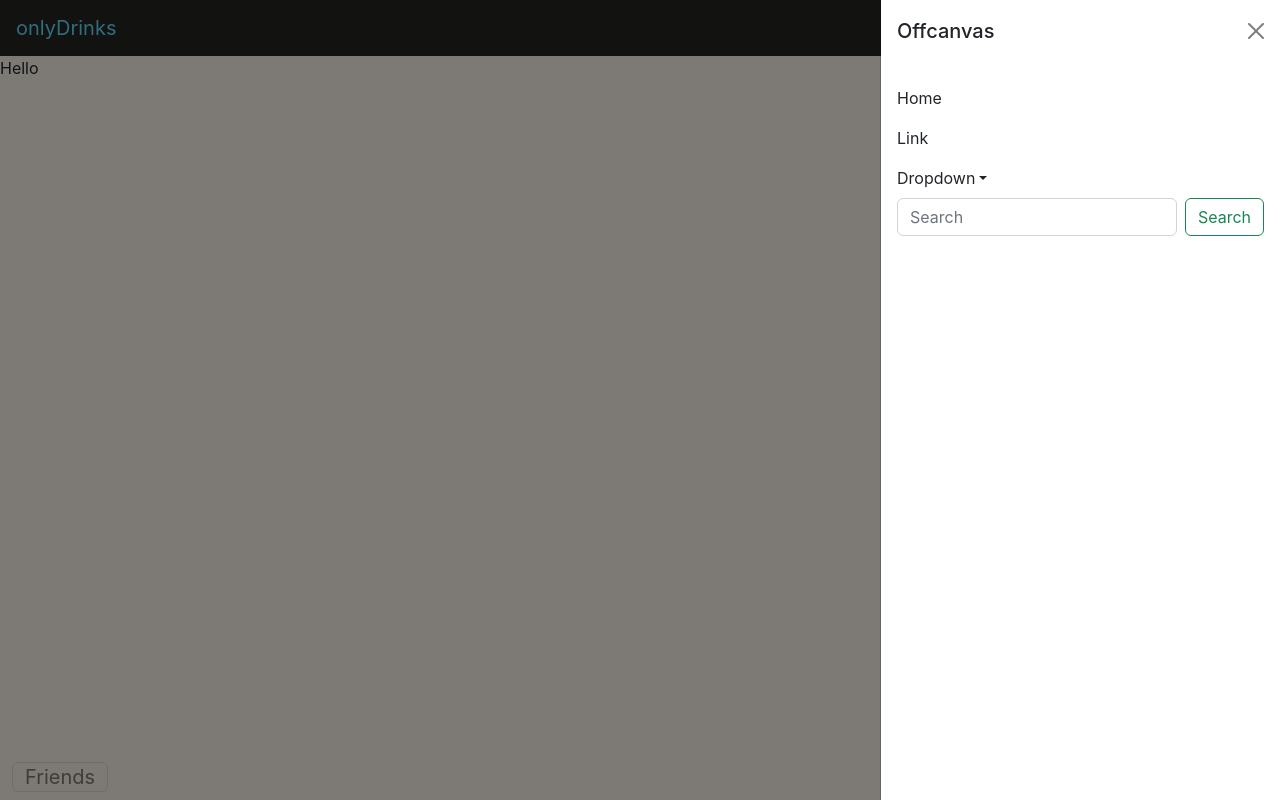
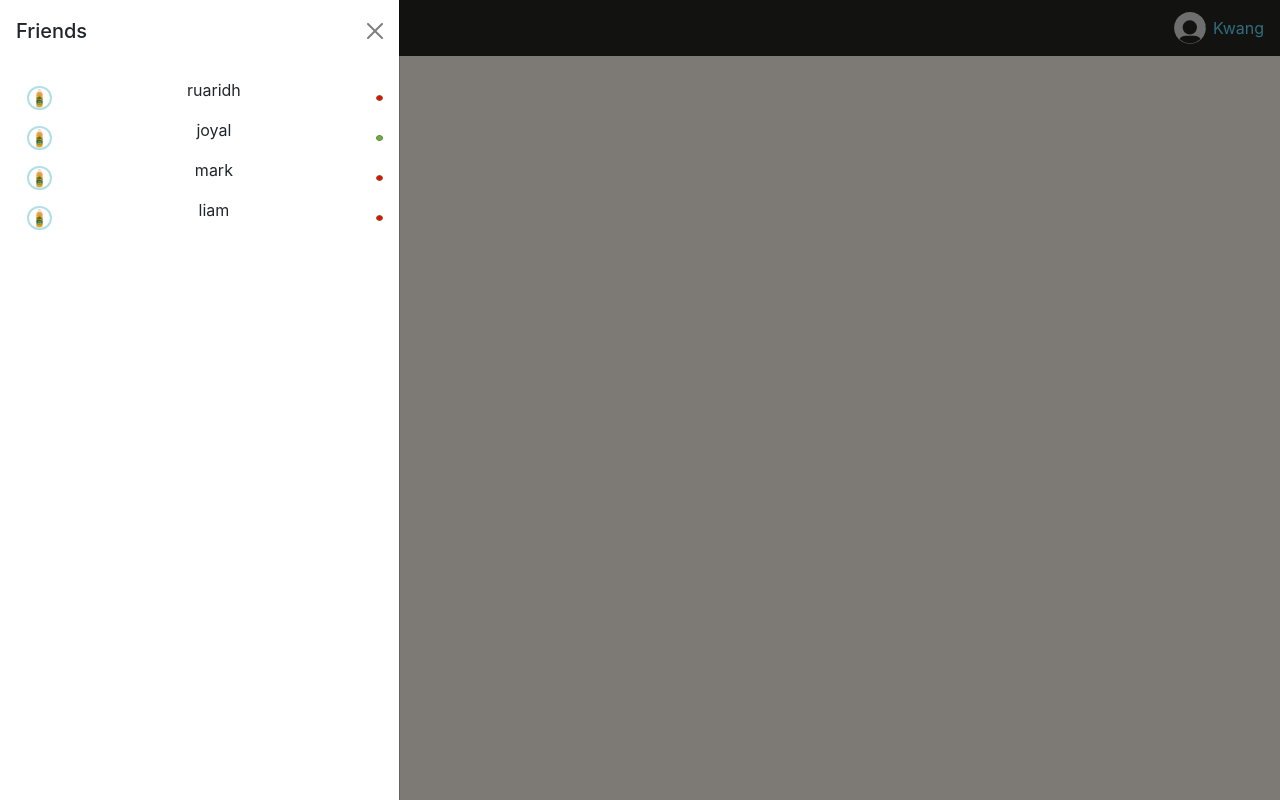
Before and after one commit to markj1003/drnk, a React (Create React App) app in the folder drnk/: page / in a window 1280 px wide. Both pictures are taken after a click on the button "Friends". Built offline with nearby package versions, Linux system fonts and the light colour scheme; no server answers.

Commit message:
fix offcanvas bug

```diff
--- a/drnk/src/App.js
+++ b/drnk/src/App.js
@@ -8,12 +8,6 @@ import {RouterProvider} from "react-router-dom";
 import {router} from "./routes";
 
 function App() {
-  //this will get the online statuses of all your friends every 2 mins
-  // todo: send an update request to the server every x mins to say you're still online
-  useIntervalHook(() => {
-    store.dispatch(getUserStatuses());
-  }, 120000);
-
   return (
     <Provider store={store}>
         <RouterProvider router={router} />
--- a/drnk/src/homePageBS.css
+++ b/drnk/src/homePageBS.css
@@ -1,3 +1,5 @@
-.kwang {
-    display: none;
+.root {
+    display: flex;
+    height: 100%;
+    width: 100%
 }
--- a/drnk/src/homePageBS.js
+++ b/drnk/src/homePageBS.js
@@ -1,127 +1,65 @@
-import React from "react";
+import React, {useState} from "react";
 import Button from 'react-bootstrap/Button';
-import Container from 'react-bootstrap/Container';
-import Stack from 'react-bootstrap/Stack';
-import Form from 'react-bootstrap/Form';
-import "./homePageBS.css"
-import Navbar from 'react-bootstrap/Navbar'
-import Nav from 'react-bootstrap/Nav';
-import NavDropdown from 'react-bootstrap/NavDropdown';
 import Offcanvas from 'react-bootstrap/Offcanvas';
-import Collapse from "react-bootstrap/esm/Collapse";
+import FriendList from "./friend/FriendList";
+import useIntervalHook from "./hooks/useIntervalHook";
+import store from "./store";
+import {getUserStatuses} from "./storeSlices/onlineStatusesSlice";
 
-let expand = false;
+function RoomsSideBar() {
+    const [show, setShow] = useState(false);
+    const handleClose = () => setShow(false);
+    const handleShow = () => setShow(true);
 
-export default class HomePage extends React.Component {
-    constructor(props) {
-        super(props);
-        this.clickHandler = this.clickHandler.bind(this);
-        //leftClick is an entry point for debugging
-        this.leftClick = this.leftClick.bind(this);
-        this.state = {
-            show: false
-        }
-    }
+    return (
+        <>
+            <Button variant="primary" onClick={handleShow}> Rooms </Button>
 
-    render() {
-        return <div>
-            <Stack className="bg-light d-flex align-top">
-            <div className="flex-fill">
-                {/* the main pane will go here */}
-            <p>Hello</p>
-            </div>
-        </Stack>
-        <Navbar key={expand} fixed='bottom' expand={expand} className="bg-light">
-          <Container fluid>
-            <Navbar.Toggle aria-controls={'tab-right'} children='Friends'
-                 id='tab-right-button'
-                 />
-            {/*yes, leftClick is triggered by the right button... none of this is final anyway so
-             I didn't bother changing it */}
-            <button className="navbar-toggler" type="button" onClick={this.leftClick}>
-                Rooms
-            </button>
-            <Navbar.Offcanvas
-              id={`offcanvasNavbar-expand-false`}
-              aria-labelledby={`offcanvasNavbarLabel-expand-false`}
-              placement="end"
-              className='tab-right'
-            >
-              <Offcanvas.Header closeButton>
-                <Offcanvas.Title id={`offcanvasNavbarLabel-expand-false`}>
-                  Offcanvas
-                </Offcanvas.Title>
-              </Offcanvas.Header>
-              {/* placeholder Offcanvas body */}
-              <Offcanvas.Body>
-                <Nav className="justify-content-end flex-grow-1 pe-3">
-                  <Nav.Link href="#action1">Home</Nav.Link>
-                  <Nav.Link href="#action2">Link</Nav.Link>
-                  <NavDropdown
-                    title="Dropdown"
-                    id={`offcanvasNavbarDropdown-expand-false`}
-                  >
-                    <NavDropdown.Item href="#action3">Action</NavDropdown.Item>
-                    <NavDropdown.Item href="#action4">
-                      Another action
-                    </NavDropdown.Item>
-                    <NavDropdown.Divider />
-                    <NavDropdown.Item href="#action5">
-                      Something else here
-                    </NavDropdown.Item>
-                  </NavDropdown>
-                </Nav>
-                <Form className="d-flex">
-                  <Form.Control
-                    type="search"
-                    placeholder="Search"
-                    className="me-2"
-                    aria-label="Search"
-                  />
-                  <Button variant="outline-success">Search</Button>
-                </Form>
-              </Offcanvas.Body>
-            </Navbar.Offcanvas>
-            {/* Collapse provides animation utility in react bootstrap
-             this Collapse doesn't actually change anything though- I think
-            offcanvas unmounts on its own before collapse can do anything about it */}
-            <Collapse in={this.state.show} dimension="width" unmountOnExit={true}>
-            <div className="myOff offcanvas offcanvas-start"
-                tabIndex="-1"
-                id={'tab-left'}
-                aria-labelledby={'tab-left'}
-                placement="start" >
-                <h1>Testing</h1>
+            <Offcanvas show={show} onHide={handleClose} placement={'end'}>
                 <Offcanvas.Header closeButton>
-                    <Offcanvas.Title id={`tab-left-label`}>
-                    Offcanvas
-                    </Offcanvas.Title>
+                    <Offcanvas.Title> Rooms </Offcanvas.Title>
                 </Offcanvas.Header>
-            </div>
-            </Collapse>
-          </Container>
-        </Navbar>
-        </div>
-    }
+                <Offcanvas.Body>
+                    Some text as placeholder. In real life you can have the elements you
+                    have chosen. Like, text, images, lists, etc.
+                </Offcanvas.Body>
+            </Offcanvas>
+        </>
+    );
+}
 
-    clickHandler(ev) {
-        if (ev.type === 'welcome') {
-            console.log('already home');
-        }
-        if (ev.type === 'userHome') {
-            console.log('todo');
-        }
-    }
+function FriendSideBar() {
+    const [show, setShow] = useState(false);
+    const handleClose = () => setShow(false);
+    const handleShow = () => setShow(true);
 
-    leftClick(ev) {
-        const tabLeft = document.getElementById('tab-left');
-        // tabRight is the real Offcanvas, by triggering the click here
-        // we get a jumping in point for debugging
-        const tabRight = document.getElementById('tab-right-button');
-        tabRight.click();
-        // show controls the fake offCanvas
-        this.setState({show: !this.state.show});
-    }
+    return (
+        <>
+            <Button variant={"primary"} onClick={handleShow}>Friends</Button>
 
+            <Offcanvas show={show} onHide={handleClose} placement={'start'}>
+                <Offcanvas.Header closeButton>
+                    <Offcanvas.Title> Friends </Offcanvas.Title>
+                </Offcanvas.Header>
+                <Offcanvas.Body>
+                    <FriendList />
+                </Offcanvas.Body>
+            </Offcanvas>
+        </>
+    );
+}
 
+export default function HomePage() {
+    //this will get the online statuses of all your friends every 2 mins
+    // todo: send an update request to the server every x mins to say you're still online
+    useIntervalHook(() => {
+        store.dispatch(getUserStatuses());
+    }, 120000);
+
+    return (
+        <>
+            <FriendSideBar />
+            <RoomsSideBar />
+        </>
+    );
 }
--- a/drnk/src/navbar.js
+++ b/drnk/src/navbar.js
@@ -17,7 +17,7 @@ function SiteNavBar() {
         <NavBar className="bg-dark" >
             <Container fluid className='px-3'>
                 <NavBar.Brand onClick={onClick}
-                              name="welcome" className="text-primary clickable">onlyDrinks</NavBar.Brand>
+                              name="welcome" className="text-primary clickable">test</NavBar.Brand>
                 <NavBar.Collapse className="justify-content-end">
                     <UserInfoNavBar loggedIn={loggedIn} />
                 </NavBar.Collapse>
@@ -43,9 +43,9 @@ function UserInfoNavBar(props) {
 
 export default function NavbarWrapper() {
     return (
-        <>
+        <div className={"root"}>
             <SiteNavBar />
             <Outlet />
-        </>
+        </div>
     );
 }
```
